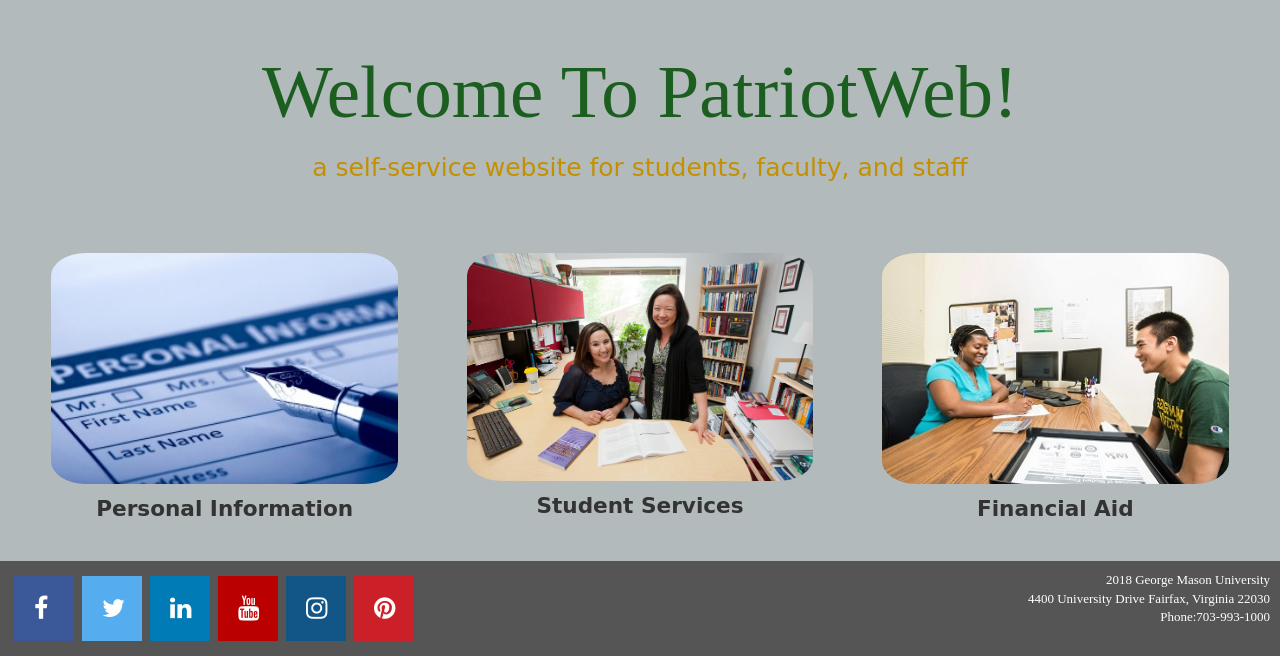
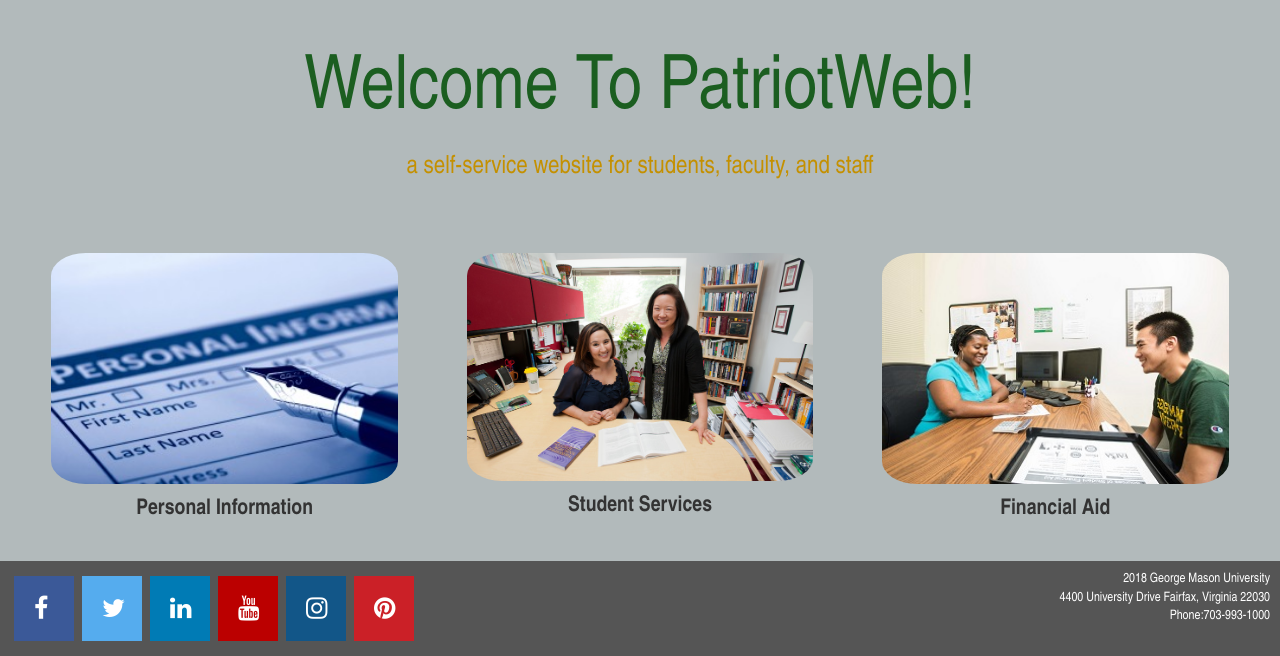
Before and after one commit to NavidG23/SWE632Website, a plain HTML site: page index.html in a window 1280 px wide. Shown: the part 144-800 px from the top of the page. Drawn offline with nearby package versions, Linux system fonts and the light colour scheme; sample sign-in values are in the browser's storage.

Commit message:
Changed font
Changed Brush Script to Arial Narrow like copy button

```diff
--- a/css/index.css
+++ b/css/index.css
@@ -112,14 +112,14 @@ footer {
 /*Patriot web title*/
 .greetingHeader {
     font-size: 75px;
-    font-family: "Brush Script MT Bold";
+    font-family: "Arial Narrow", serif;
     color: #1b5e20;
 }
 
 /*Text under Patriot web title*/
 .greetingMessage {
     font-size: 25px;
-    font-family: "Brush Script MT Bold", cursive;
+    font-family: "Arial Narrow", serif;
     color: #c49000;
 }
 
@@ -225,7 +225,7 @@ footer {
     text-align: center;
     font-weight: bold;
     font-size: larger;
-    font-family: "Brush Script MT Bold", cursive;
+    font-family: "Arial Narrow", serif;
     padding-top: 10px;
 }
 
@@ -464,8 +464,9 @@ tr:nth-child(even) {
 .registerSection h3{
     font-weight: bold;
     font-size:28px;
+    font-family: "Arial Narrow", serif;
 }
 
 .navbar, .footer {
-    font-family: "Brush Script MT Bold";
+    font-family: "Arial Narrow", serif;
 }
--- a/css/style.css
+++ b/css/style.css
@@ -170,8 +170,7 @@ footer {
 
 .greeting {
     color: #FFCC33;
-    /* font-family:"Brush Script MT Bold", cursive; */
-    font-family: URW Chancery L, cursive;
+    font-family: "URW Chancery L", "Sans-serif";
     text-align: right;
     margin-right: 5%;
 }
```
